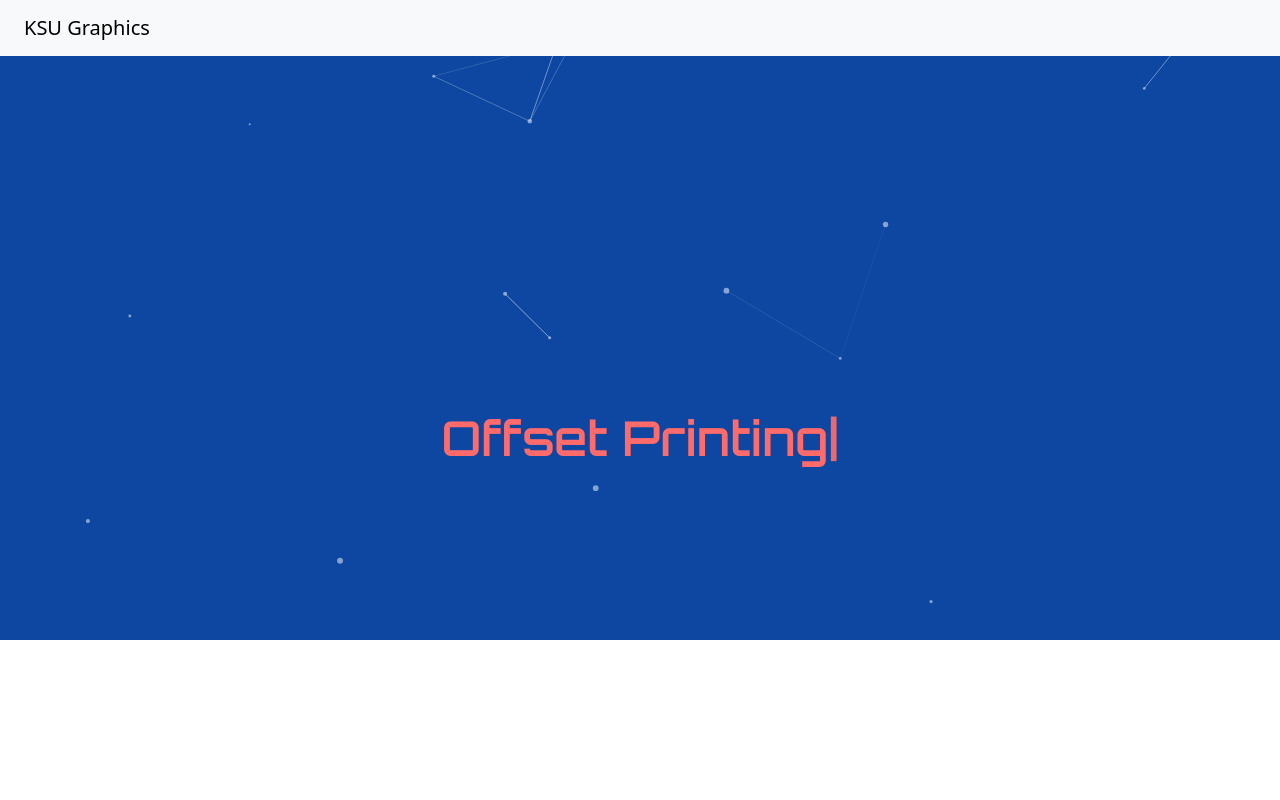
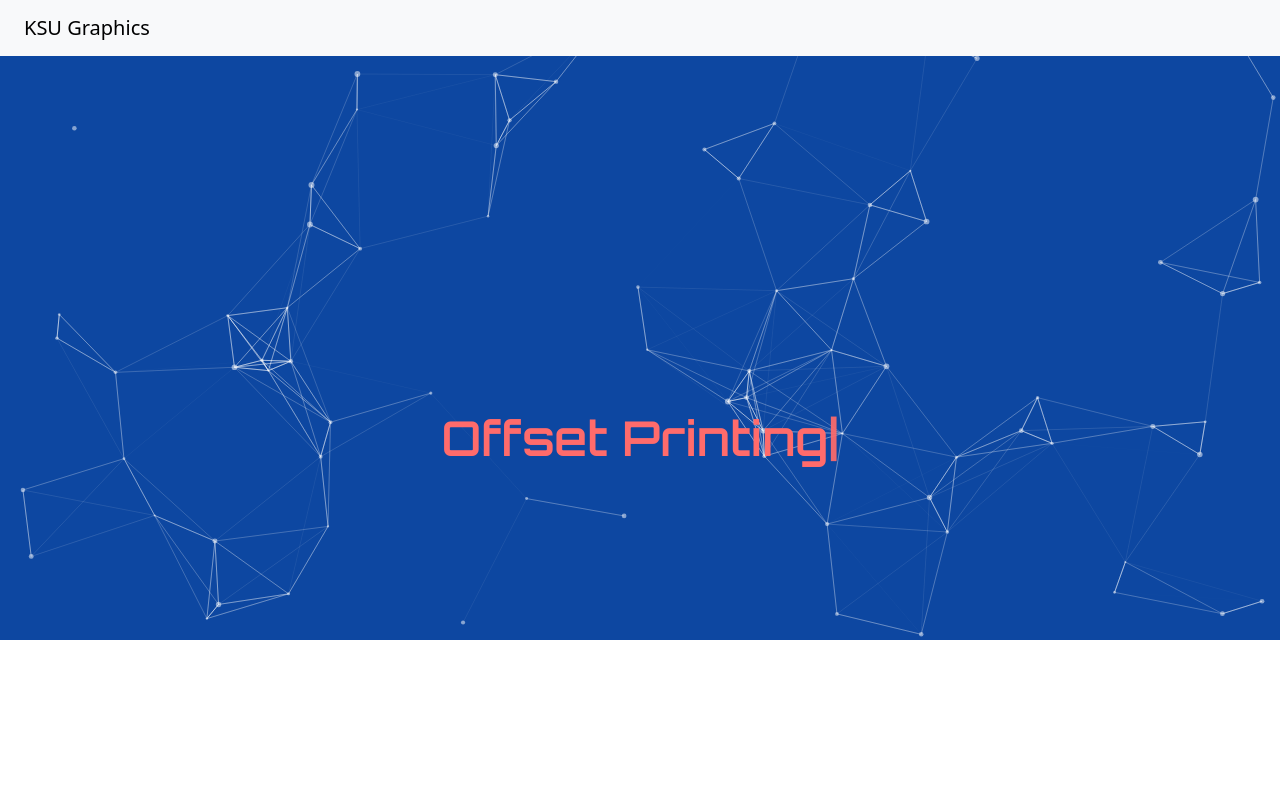
Before and after one commit to Nkugavarathan/KSU-Graphic-, a React (Vite) app in the folder frontend/: page / in a window 1280 px wide. Shown: the top 800 px of the page. Built offline with nearby package versions, Linux system fonts and the light colour scheme.

Commit message:
increase particles count

```diff
--- a/frontend/src/components/ParticleBackground.jsx
+++ b/frontend/src/components/ParticleBackground.jsx
@@ -45,7 +45,7 @@ const ParticleBackground = () => {
           direction: "none",
           outModes: { default: "bounce" },
         },
-        number: { value: 50, density: { enable: true } },
+        number: { value: 200, density: { enable: true } },
         shape: { type: "circle" },
         size: { value: { min: 1, max: 3 } },
         opacity: { value: 0.5 },
```
